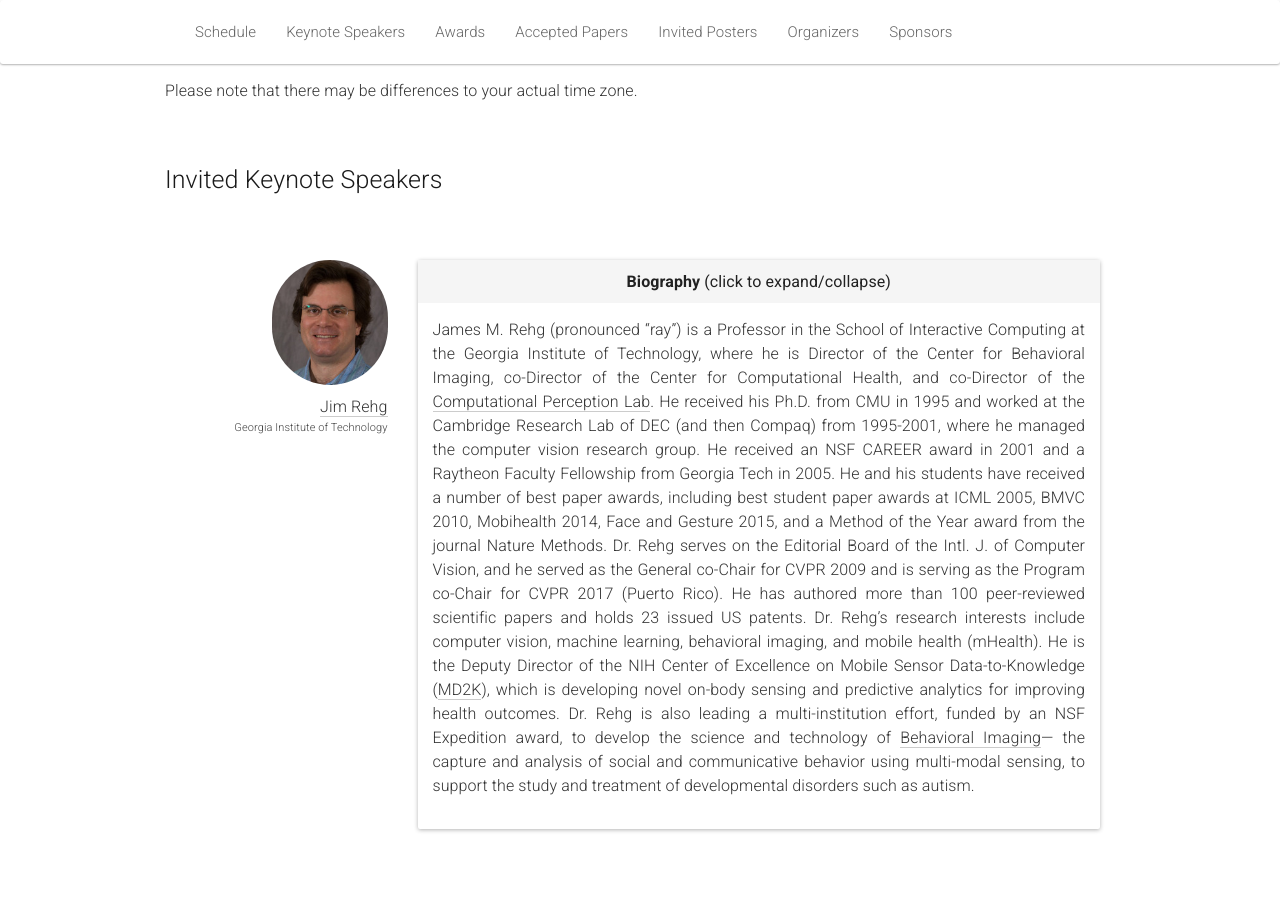
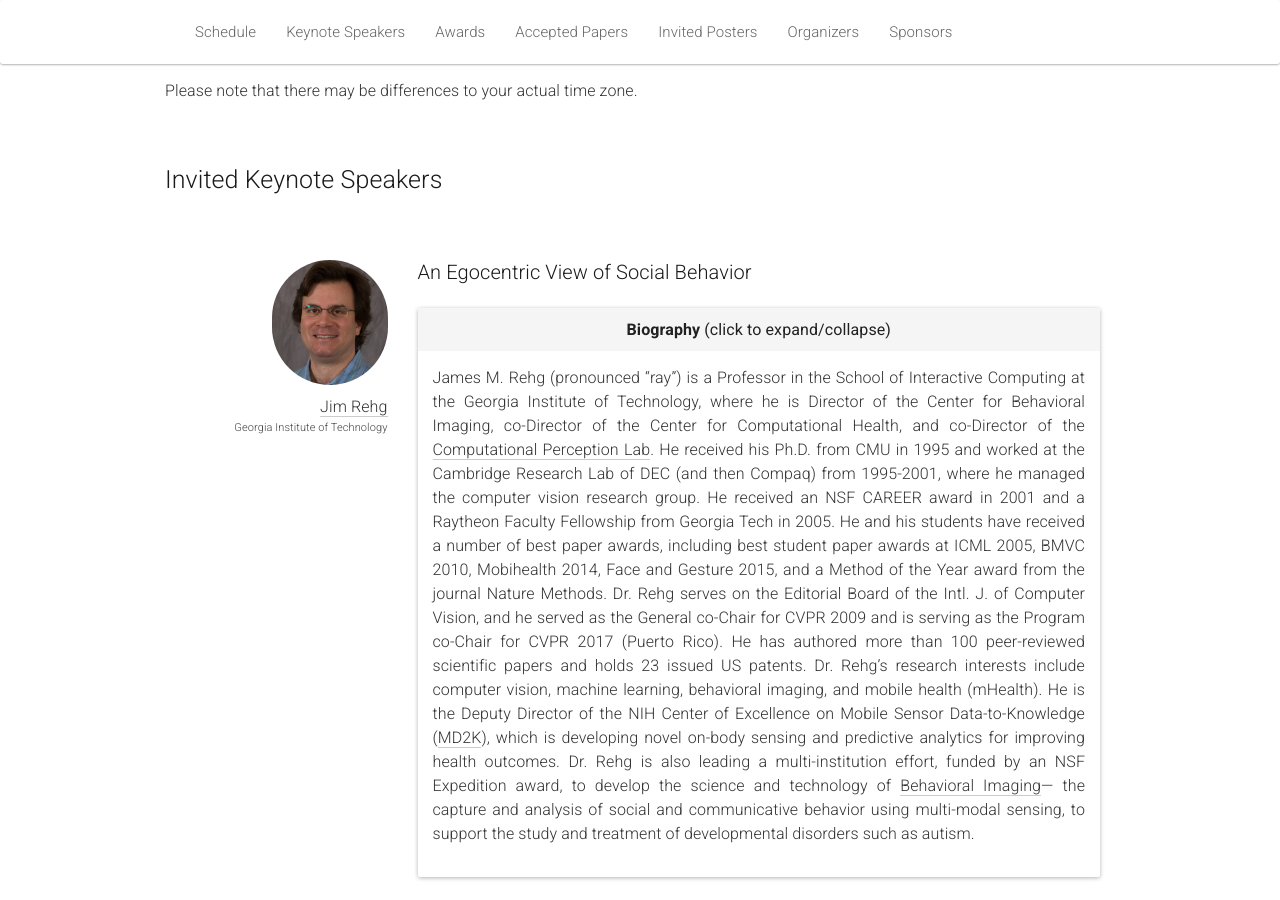
Before and after one commit to gazeworkshop/gazeworkshop.github.io, a Jekyll site: the page built from _pages/home_2021.md, in a window 1280 px wide and 900 px high, scrolled down 2524 px. Built offline with Jekyll 4.4.1, drawn with Linux system fonts in a browser that asks for light colours; nearby versions of some CDN libraries.

Commit message:
Add Jim's talk title

```diff
--- a/_pages/home_2021.md
+++ b/_pages/home_2021.md
@@ -288,7 +288,7 @@ We will be hosting 3 invited speakers and holding 2 deep learning challenges for
         </div>
       </div>
       <div class="col-sm-9">
-        <!--<h3>Eye Tracking: Ready to deliver the promises?</h3><br />-->
+        <h3>An Egocentric View of Social Behavior</h3><br />
         <!--<b>Abstract</b><p class="speaker-abstract"></p>-->
         <div class="panel panel-default">
           <div class="panel-heading" data-toggle="collapse" href="#jr-bio" style="cursor:pointer;text-align:center">
```
